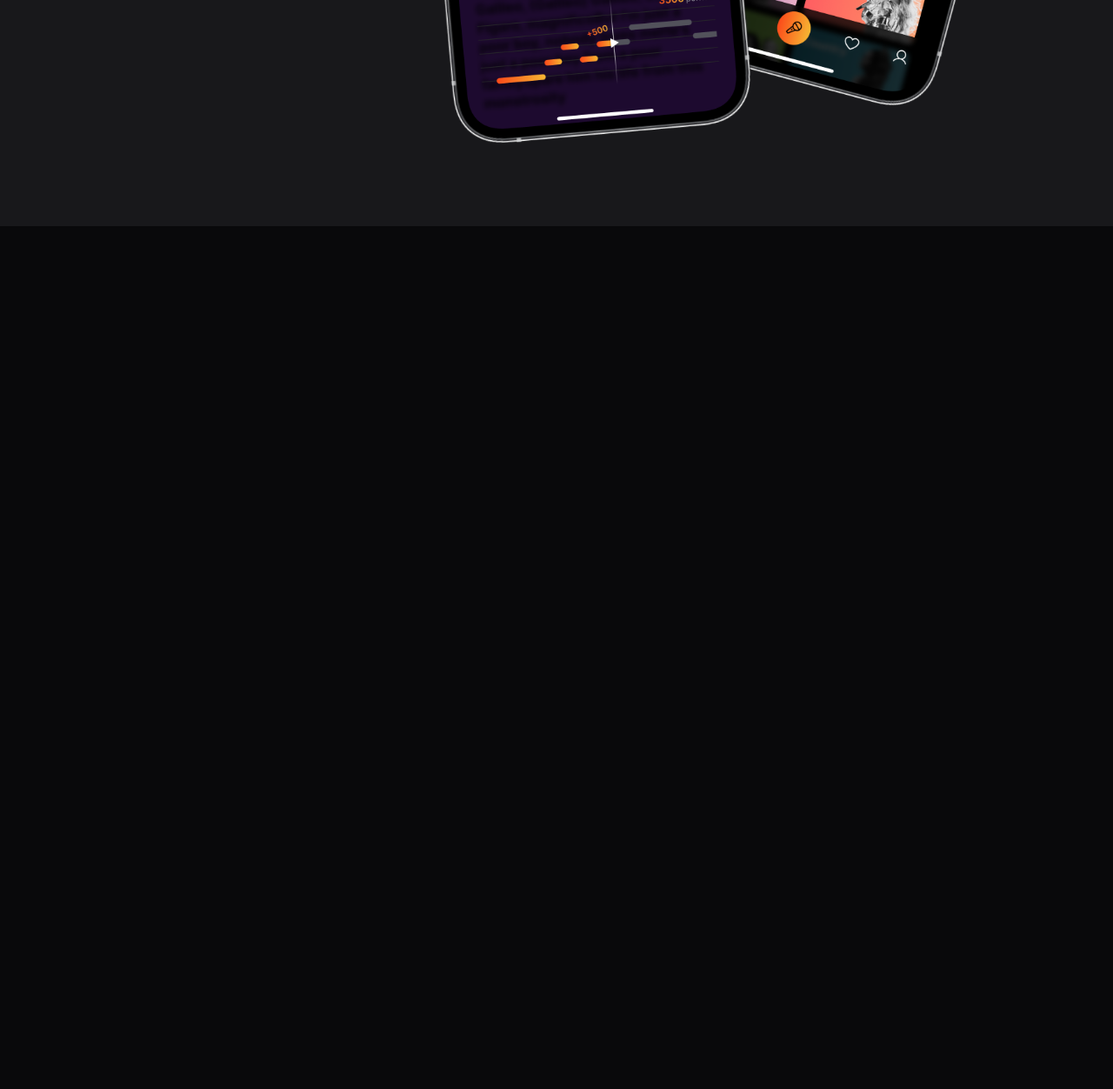
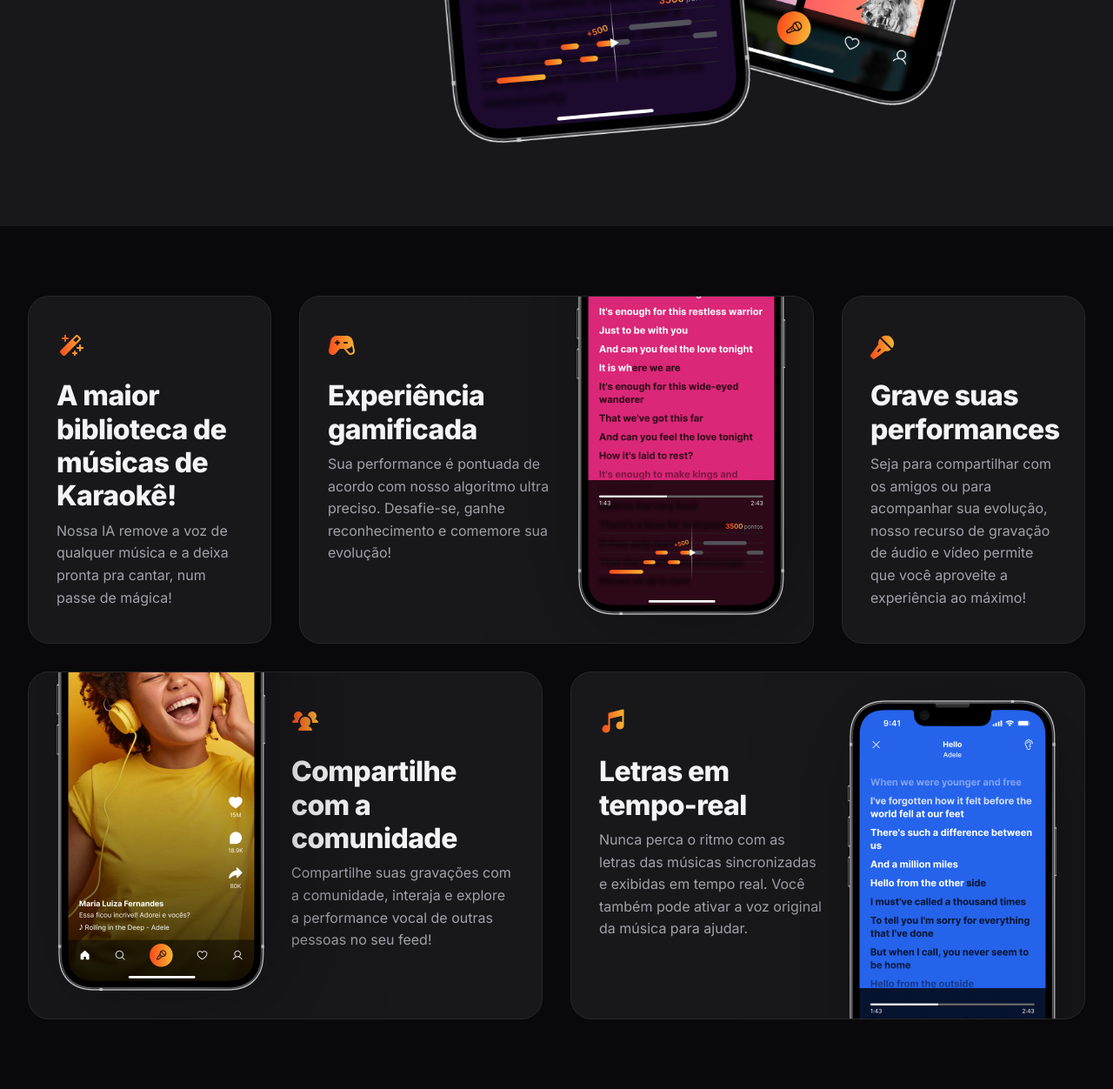
Before and after one commit to FeGonca/zingen, a plain HTML site: page index.html in a window 1280 px wide. Shown: the part 1602-2854 px from the top of the page at 87% size. Before the commit the page ends 1862 px from the top, so only its background shows below. Drawn offline with Linux system fonts and the light colour scheme.

Commit message:
Section features

```diff
--- a/index.html
+++ b/index.html
@@ -60,7 +60,49 @@
                 <img class="desktop-only" src="assets/smartsphones.png" alt="">
             </div>
         </div>
+    </section>
 
+    <section id="features">
+        <div class="cards container py-xl grid gap-1.5">
+            <div class="card py-lg px-lg">
+                <img src="assets/icons/MagicWand.svg" alt="">
+                <h3>A maior biblioteca de músicas de Karaokê!</h3>
+                <p>Nossa IA remove a voz de qualquer música e a deixa pronta pra cantar, num passe de mágica!</p>
+            </div>
+
+            <div class="card py-lg px-lg">
+                <div>
+                    <img src="assets/icons/GameController.svg" alt="">
+                    <h3>Experiência gamificada</h3>
+                    <p>Sua performance é pontuada de acordo com nosso algoritmo ultra preciso. Desafie-se, ganhe reconhecimento e comemore sua evolução!</p>
+                </div>
+                <img class="desktop-only" src="assets/Tela 2.png" alt="">
+            </div>
+
+            <div class="card py-lg px-lg">
+                <img src="assets/icons/MicrophoneStage.svg" alt="">
+                <h3>Grave suas performances</h3>
+                <p>Seja para compartilhar com os amigos ou para acompanhar sua evolução, nosso recurso de gravação de áudio e vídeo permite que você aproveite a experiência ao máximo!</p>
+            </div>
+
+            <div class="card py-lg px-lg">
+                <div>
+                    <img src="assets/icons/UsersThree.svg" alt="">
+                    <h3>Compartilhe com a comunidade</h3>
+                    <p>Compartilhe suas gravações com a comunidade, interaja e explore a performance vocal de outras pessoas no seu feed!</p>
+                </div>
+                <img class="desktop-only" src="assets/Tela 1.png" alt="">
+            </div>
+
+            <div class="card py-lg px-lg">
+                <div>
+                    <img src="assets/icons/MusicNotes.svg" alt="">
+                    <h3>Letras em tempo-real</h3>
+                    <p>Nunca perca o ritmo com as letras das músicas sincronizadas e exibidas em tempo real. Você também pode ativar a voz original da música para ajudar.</p>
+                </div>
+                <img class="desktop-only" src="assets/Tela 3.png" alt="">
+            </div>
+        </div>
     </section>
 
 
--- /dev/null
+++ b/styles/cards.css
@@ -0,0 +1,9 @@
+.card {
+    background: var(--surface-color);
+    border: 1px solid var(--stroke-color);
+    border-radius: 1.5rem;
+
+    & h3 {
+        margin-top: 1rem;
+    }
+}
--- /dev/null
+++ b/styles/features.css
@@ -0,0 +1,69 @@
+#features {
+    & .cards {
+        grid-template-columns: 17.5rem 1fr 1fr 17.5rem;
+        grid-template-rows: 25rem 25rem;
+        gap: 2rem;
+    }
+
+    & .card {
+        position: relative;
+        overflow: hidden;
+
+       & img.desktop-only {
+            position: absolute;
+            max-width: 15rem;
+            filter: drop-shadow(1rem 1rem 4rem rgb(0 0 0 /0.34));
+        }
+    }
+
+    & .card:nth-child(1) {
+        grid-row: 1/2;
+    }
+
+    & .card:nth-child(2){
+        grid-column: 2/4;
+
+        & > div {
+            max-width: 16rem;
+        }
+
+        & .desktop-only {
+            bottom: 2rem;
+            right: 2rem;
+        }
+    }
+
+    & .card:nth-child(3) {
+        grid-column: 4/5;
+    }
+
+    & .card:nth-child(4){
+        grid-column: 1/3;
+        grid-row: 2/3;
+
+        & > div {
+            max-width: 16rem;
+            margin-left: auto;
+        }
+
+        & .desktop-only {
+            bottom: 2rem;
+            left: 2rem;
+        }
+    }
+
+    & .card:nth-child(5){
+        grid-column: 3/5;
+        grid-row: 2/3;
+
+        & > div {
+            max-width: 16rem;
+            margin-right: auto;
+        }
+
+        & .desktop-only {
+            top: 2rem;
+            right: 2rem;
+        }
+    }
+}
--- a/styles/index.css
+++ b/styles/index.css
@@ -6,3 +6,5 @@
 @import url(hero.css);
 @import url(section.css);
 @import url(about.css);
+@import url(cards.css);
+@import url(features.css) (width >= 80rem);
```
